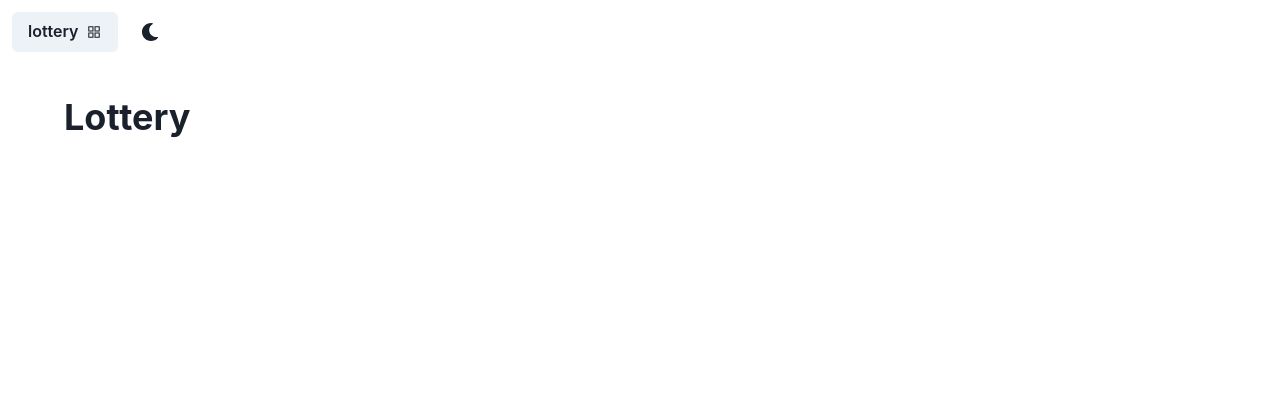
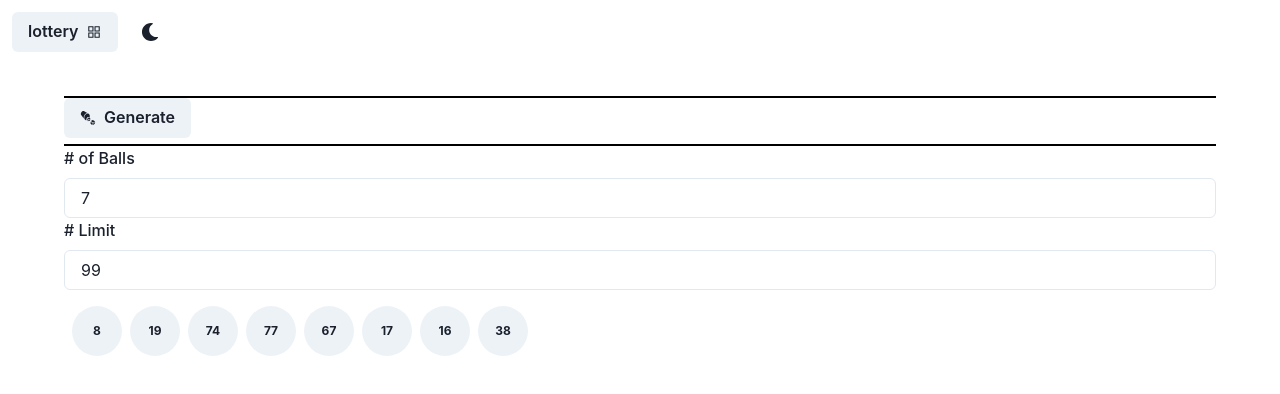
Before and after one commit to burnsco/mini-apps-next, a Next.js app: page /lottery in a window 1280 px wide. Shown: the top 394 px of the page. Built offline with nearby package versions, Linux system fonts and the light colour scheme.

Commit message:
lottery # generator done (basic)

```diff
--- a/src/pages/dice/dice.tsx
+++ b/src/pages/dice/dice.tsx
@@ -50,7 +50,11 @@ const DiceRoll = () => {
     const tiles = []
     for (let i = 0; i < 100; i++) {
       tiles.push(
-        <Box bg={totalScore === i ? "blue" : "tomato"} height="20px" />
+        <Box
+          key={`tile-${i}`}
+          bg={totalScore === i ? "blue" : "tomato"}
+          height="20px"
+        />
       )
     }
     return tiles
--- a/src/pages/lottery/index.tsx
+++ b/src/pages/lottery/index.tsx
@@ -1,9 +1,86 @@
-import { Heading } from "@chakra-ui/react"
+import {
+  Badge,
+  Box,
+  Button,
+  Flex,
+  FormLabel,
+  HStack,
+  Input
+} from "@chakra-ui/react"
+import { useState } from "react"
+import { GiRollingDiceCup } from "react-icons/gi"
+import PageTransition from "src/components/common/Animated/page-transition"
 
-const LotteryNumbersPage = () => (
-  <>
-    <Heading>Lottery</Heading>
-  </>
-)
+const LotterNumberGeneratorPage = () => {
+  const [generating, setGenerating] = useState<boolean>(false)
+  const [numBalls, setNumBalls] = useState(7)
+  const [numLimit, setNumLimit] = useState(99)
 
-export default LotteryNumbersPage
+  function handleGeneration() {
+    setGenerating(true)
+    setTimeout(() => {
+      setGenerating(false)
+    }, 1000)
+  }
+
+  const handleBalls = (e: any) => setNumBalls(e.target.value)
+  const handleLimit = (e: any) => setNumLimit(e.target.value)
+
+  function renderBalls(numberOfBalls: number, numberLimit: number) {
+    const balls = []
+    for (let i = 0; i <= numberOfBalls; i++) {
+      balls.push(
+        <Badge
+          key={`ball-${i}`}
+          sx={{
+            display: "flex",
+            justifyContent: "center",
+            alignItems: "center",
+            ml: 2,
+            height: 50,
+            width: 50,
+            borderRadius: "full"
+          }}
+        >
+          <strong>
+            {Math.floor(Math.random() * Math.floor(numberLimit - 1) + 1)}
+          </strong>
+        </Badge>
+      )
+    }
+    return balls
+  }
+
+  return (
+    <PageTransition>
+      <Box w="full" h="full">
+        <Flex
+          w="full"
+          height="50px"
+          borderTop="2px solid black"
+          borderBottom="2px solid black"
+        >
+          <Button
+            isDisabled={generating}
+            leftIcon={<GiRollingDiceCup />}
+            size="md"
+            onClick={() => handleGeneration()}
+          >
+            Generate
+          </Button>
+        </Flex>
+        <Flex>
+          <Box w="full" h="100%">
+            <FormLabel># of Balls</FormLabel>
+            <Input type="number" onChange={handleBalls} value={numBalls} />
+            <FormLabel># Limit</FormLabel>
+            <Input type="number" onChange={handleLimit} value={numLimit} />
+
+            <HStack mt={4}>{renderBalls(numBalls, numLimit)}</HStack>
+          </Box>
+        </Flex>
+      </Box>
+    </PageTransition>
+  )
+}
+export default LotterNumberGeneratorPage
```
